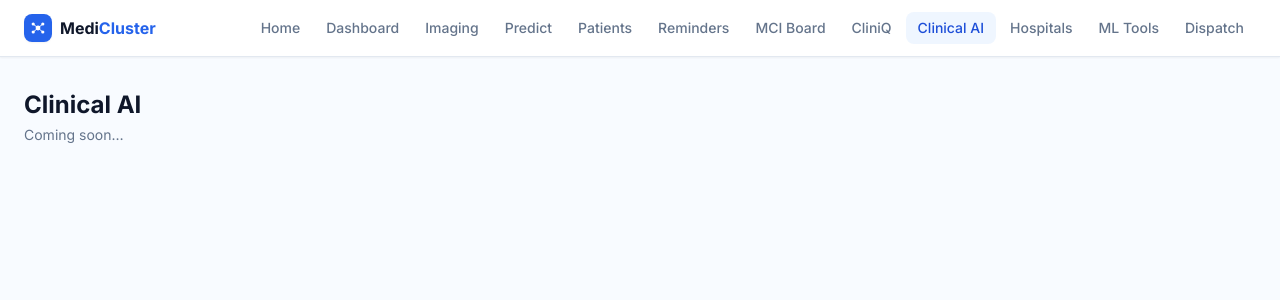
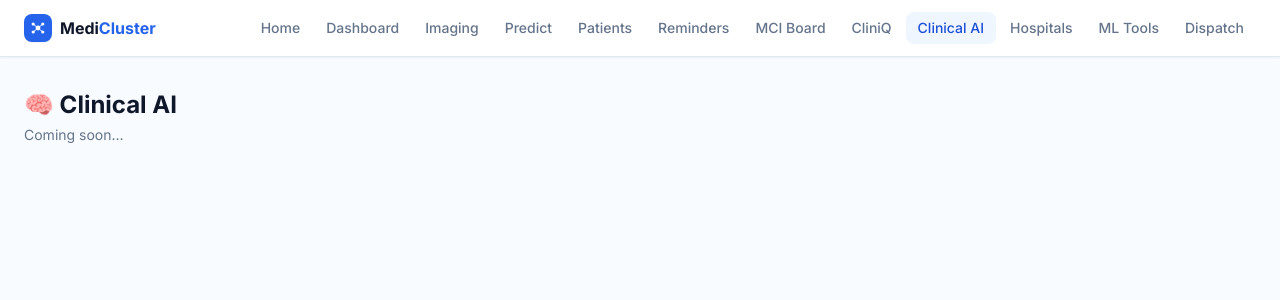
Before and after one commit to vinay3254/aqswedrtghyjkl, a React (Vite) app in the folder medicluster/frontend/: page /clinical-ai in a window 1280 px wide. Shown: the top 300 px of the page. Built offline with nearby package versions, Linux system fonts and the light colour scheme.

Commit message:
fix: add brain emoji to ClinicalAI stub heading

```diff
--- a/medicluster/frontend/src/pages/ClinicalAIPage.jsx
+++ b/medicluster/frontend/src/pages/ClinicalAIPage.jsx
@@ -1,7 +1,7 @@
 export default function ClinicalAIPage() {
   return (
     <div className="max-w-screen-xl mx-auto px-6 py-8">
-      <h1 className="text-2xl font-bold text-slate-900">Clinical AI</h1>
+      <h1 className="text-2xl font-bold text-slate-900">🧠 Clinical AI</h1>
       <p className="text-sm text-slate-500 mt-1">Coming soon…</p>
     </div>
   );
```
